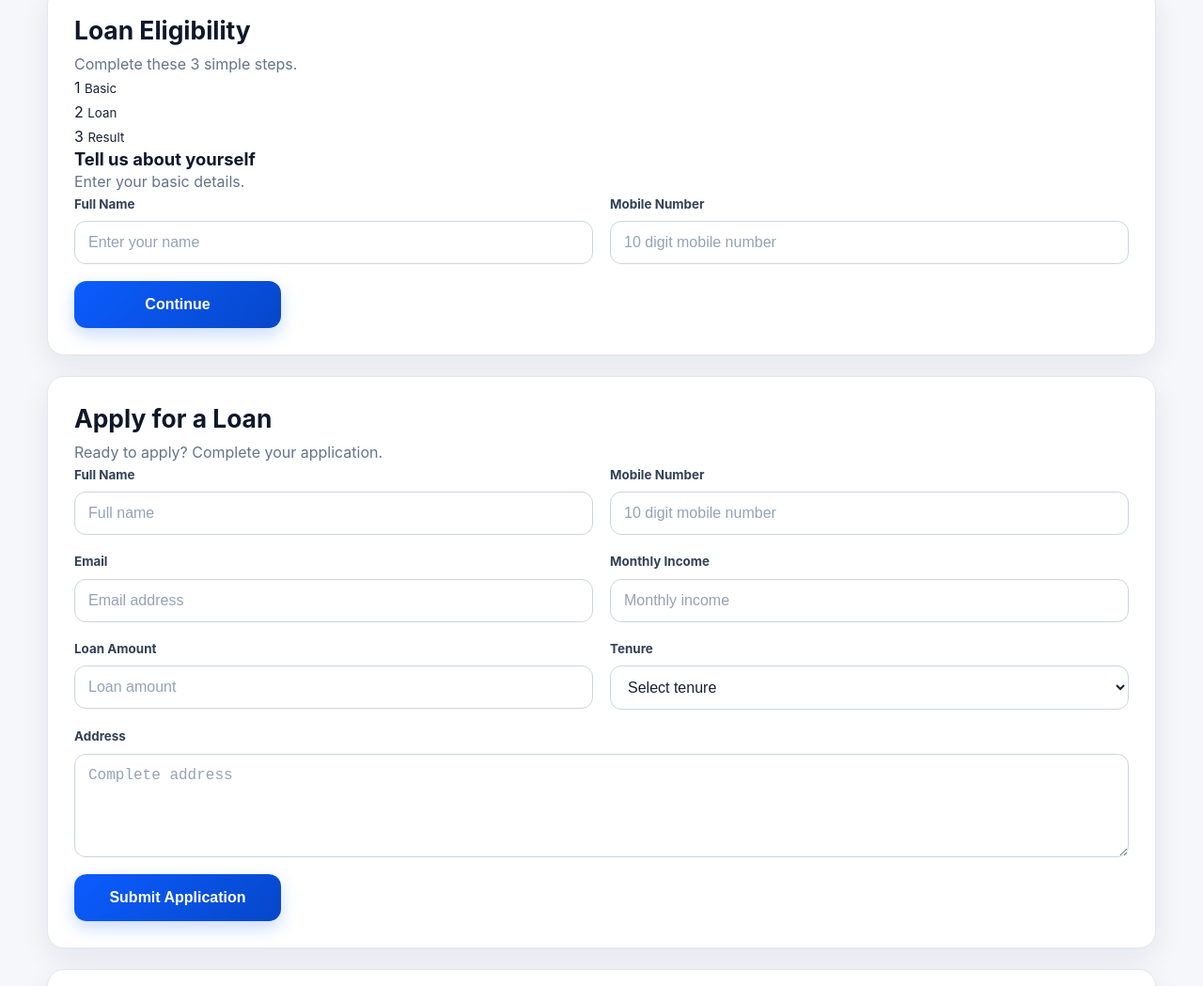
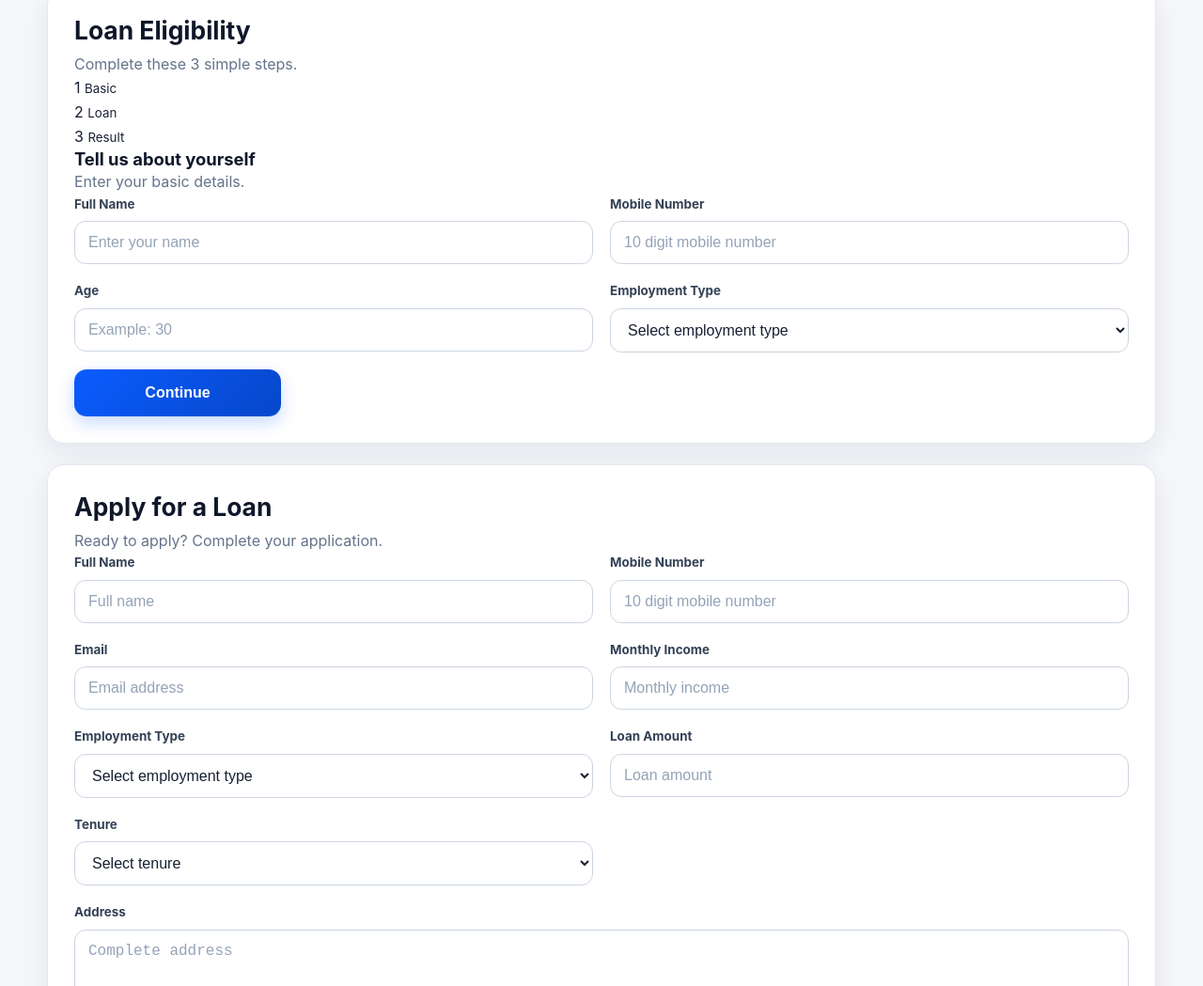
Before and after one commit to Vk91272/Shyam-Fincorp, a website: page index.html in a window 1280 px wide. Shown: the part 339-1388 px from the top of the page at 94% size. Drawn offline with Linux system fonts and the light colour scheme.

Commit message:
Enhance loan application form with new fields
Added new fields for age, employment type, loan amount, and document upload section in the loan application form.

```diff
--- a/index.html
+++ b/index.html
@@ -1,4 +1,4 @@
-
+<!DOCTYPE html>
 <html lang="en">
 <head>
   <meta charset="UTF-8" />
@@ -133,6 +133,7 @@
 
           <div class="form-grid">
 
+            <!-- FULL NAME -->
             <div>
 
               <label for="eligibilityName">
@@ -151,6 +152,7 @@
             </div>
 
 
+            <!-- MOBILE -->
             <div>
 
               <label for="eligibilityMobile">
@@ -167,6 +169,92 @@
                 autocomplete="tel"
                 required
               />
+
+            </div>
+
+
+            <!-- AGE -->
+            <div>
+
+              <label for="eligibilityAge">
+                Age
+              </label>
+
+              <input
+                type="number"
+                id="eligibilityAge"
+                name="age"
+                placeholder="Example: 30"
+                min="18"
+                max="80"
+                required
+              />
+
+            </div>
+
+
+            <!-- EMPLOYMENT TYPE -->
+            <div>
+
+              <label for="employmentType">
+                Employment Type
+              </label>
+
+              <select
+                id="employmentType"
+                name="employment_type"
+                required
+              >
+
+                <option value="">
+                  Select employment type
+                </option>
+
+                <option value="salaried">
+                  Salaried / नौकरी
+                </option>
+
+                <option value="business">
+                  Business / व्यवसाय
+                </option>
+
+                <option value="self_employed">
+                  Self Employed / अपना काम
+                </option>
+
+                <option value="professional">
+                  Professional
+                </option>
+
+                <option value="agriculture">
+                  Agriculture / Farmer
+                </option>
+
+                <option value="shopkeeper">
+                  Shopkeeper / Retail Business
+                </option>
+
+                <option value="freelancer">
+                  Freelancer
+                </option>
+
+                <option value="pensioner">
+                  Pensioner / Retired
+                </option>
+
+                <option value="homemaker">
+                  Homemaker
+                </option>
+
+                <option value="student">
+                  Student
+                </option>
+
+                <option value="other">
+                  Other
+                </option>
+
+              </select>
 
             </div>
 
@@ -199,6 +287,7 @@
 
           <div class="form-grid">
 
+            <!-- LOAN AMOUNT -->
             <div>
 
               <label for="requestedAmount">
@@ -218,6 +307,7 @@
             </div>
 
 
+            <!-- MONTHLY INCOME -->
             <div>
 
               <label for="monthlyIncome">
@@ -237,6 +327,27 @@
             </div>
 
 
+            <!-- EXISTING EMI -->
+            <div>
+
+              <label for="existingEmi">
+                Existing Monthly EMI
+              </label>
+
+              <input
+                type="number"
+                id="existingEmi"
+                name="existing_emi"
+                placeholder="Example: 5000"
+                min="0"
+                inputmode="numeric"
+                value="0"
+              />
+
+            </div>
+
+
+            <!-- TENURE -->
             <div>
 
               <label for="eligibilityTenure">
@@ -328,29 +439,41 @@
             <div class="result-cards">
 
               <div>
-                <small>Estimated EMI</small>
+
+                <small>
+                  Estimated EMI
+                </small>
 
                 <strong>
                   ₹<span id="estimatedEmi">0</span>
                 </strong>
+
               </div>
 
 
               <div>
-                <small>Interest Rate</small>
+
+                <small>
+                  Interest Rate
+                </small>
 
                 <strong>
                   <span id="estimatedRate">0</span>%
                 </strong>
+
               </div>
 
 
               <div>
-                <small>Inquiry ID</small>
+
+                <small>
+                  Inquiry ID
+                </small>
 
                 <strong id="inquiryId">
                   -
                 </strong>
+
               </div>
 
             </div>
@@ -400,6 +523,7 @@
 
         <div class="form-grid">
 
+          <!-- FULL NAME -->
           <div>
 
             <label for="fullName">
@@ -417,6 +541,7 @@
           </div>
 
 
+          <!-- MOBILE -->
           <div>
 
             <label for="mobile">
@@ -436,6 +561,7 @@
           </div>
 
 
+          <!-- EMAIL -->
           <div>
 
             <label for="email">
@@ -452,6 +578,7 @@
           </div>
 
 
+          <!-- MONTHLY INCOME -->
           <div>
 
             <label for="monthlyIncomeApplication">
@@ -470,6 +597,73 @@
           </div>
 
 
+          <!-- EMPLOYMENT TYPE -->
+          <div>
+
+            <label for="employmentTypeApplication">
+              Employment Type
+            </label>
+
+            <select
+              id="employmentTypeApplication"
+              name="employment_type"
+              required
+            >
+
+              <option value="">
+                Select employment type
+              </option>
+
+              <option value="salaried">
+                Salaried / नौकरी
+              </option>
+
+              <option value="business">
+                Business / व्यवसाय
+              </option>
+
+              <option value="self_employed">
+                Self Employed / अपना काम
+              </option>
+
+              <option value="professional">
+                Professional
+              </option>
+
+              <option value="agriculture">
+                Agriculture / Farmer
+              </option>
+
+              <option value="shopkeeper">
+                Shopkeeper / Retail Business
+              </option>
+
+              <option value="freelancer">
+                Freelancer
+              </option>
+
+              <option value="pensioner">
+                Pensioner / Retired
+              </option>
+
+              <option value="homemaker">
+                Homemaker
+              </option>
+
+              <option value="student">
+                Student
+              </option>
+
+              <option value="other">
+                Other
+              </option>
+
+            </select>
+
+          </div>
+
+
+          <!-- LOAN AMOUNT -->
           <div>
 
             <label for="requestedAmountApplication">
@@ -488,6 +682,7 @@
           </div>
 
 
+          <!-- TENURE -->
           <div>
 
             <label for="tenureApplication">
@@ -531,6 +726,7 @@
         </div>
 
 
+        <!-- ADDRESS -->
         <label for="address">
           Address
         </label>
@@ -562,7 +758,6 @@
     </section>
 
 
-
     <!-- DOCUMENT UPLOAD -->
     <section
       id="documentUploadSection"
@@ -571,71 +766,111 @@
     >
 
       <div class="section-heading">
+
         <h2>Upload Documents</h2>
+
         <p>
           Upload the required documents for your loan application.
           JPG, PNG and PDF only. Maximum 5 MB per file.
         </p>
+
       </div>
+
 
       <div class="form-grid">
 
         <div>
-          <label for="documentApplicationId">Application ID</label>
+
+          <label for="documentApplicationId">
+            Application ID
+          </label>
+
           <input
             type="text"
             id="documentApplicationId"
             placeholder="SFL-XXXXXXXX"
             readonly
           />
+
         </div>
 
+
         <div>
-          <label for="identityProof">Identity Proof</label>
+
+          <label for="identityProof">
+            Identity Proof
+          </label>
+
           <input
             type="file"
             id="identityProof"
             accept=".jpg,.jpeg,.png,.pdf,image/jpeg,image/png,application/pdf"
           />
+
         </div>
 
+
         <div>
-          <label for="panCard">PAN Card</label>
+
+          <label for="panCard">
+            PAN Card
+          </label>
+
           <input
             type="file"
             id="panCard"
             accept=".jpg,.jpeg,.png,.pdf,image/jpeg,image/png,application/pdf"
           />
+
         </div>
 
+
         <div>
-          <label for="addressProof">Address Proof</label>
+
+          <label for="addressProof">
+            Address Proof
+          </label>
+
           <input
             type="file"
             id="addressProof"
             accept=".jpg,.jpeg,.png,.pdf,image/jpeg,image/png,application/pdf"
           />
+
         </div>
 
+
         <div>
-          <label for="incomeProof">Income Proof</label>
+
+          <label for="incomeProof">
+            Income Proof
+          </label>
+
           <input
             type="file"
             id="incomeProof"
             accept=".jpg,.jpeg,.png,.pdf,image/jpeg,image/png,application/pdf"
           />
+
         </div>
 
+
         <div>
-          <label for="applicantPhoto">Applicant Photo</label>
+
+          <label for="applicantPhoto">
+            Applicant Photo
+          </label>
+
           <input
             type="file"
             id="applicantPhoto"
             accept=".jpg,.jpeg,.png,image/jpeg,image/png"
           />
+
         </div>
 
       </div>
+
 
       <button
         type="button"
@@ -645,10 +880,12 @@
         Upload Documents
       </button>
 
+
       <div
         id="documentUploadMessage"
         class="message"
       ></div>
+
 
       <div
         id="documentUploadStatus"
@@ -657,6 +894,7 @@
       ></div>
 
     </section>
+
 
     <!-- CUSTOMER PORTAL -->
     <section class="card customer-card">
@@ -784,7 +1022,6 @@
     </section>
 
 
-
     <!-- PAYMENT SUMMARY -->
     <section
       id="paymentSummarySection"
@@ -793,11 +1030,15 @@
     >
 
       <div class="section-heading">
+
         <h2>Payment Summary</h2>
+
         <p>
           See how much you have paid and how much is still pending.
         </p>
+
       </div>
+
 
       <div class="summary-grid">
 
@@ -842,6 +1083,7 @@
       </div>
 
     </section>
+
 
     <!-- EMI SCHEDULE -->
     <section
```
